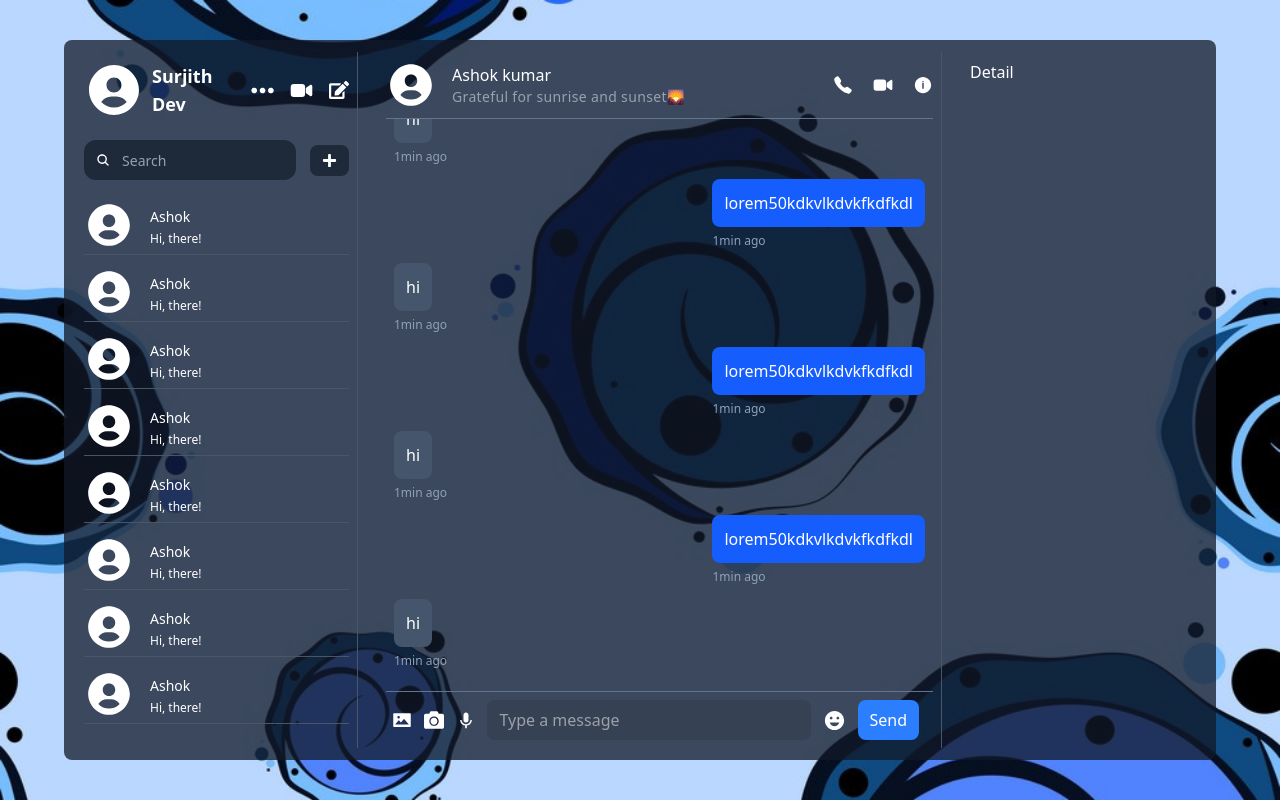
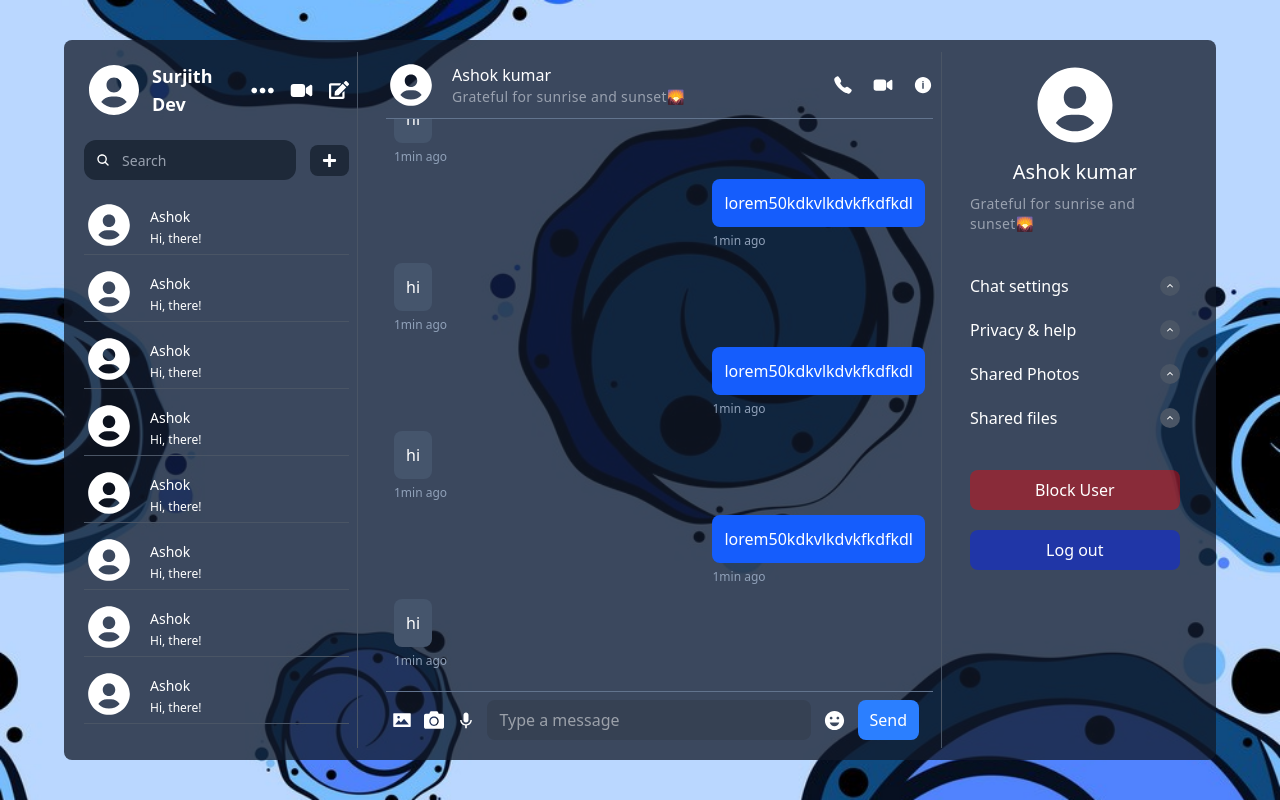
Before and after one commit to SurjithPeriyasamy/chat-system, a React (Vite) app: page / in a window 1280 px wide. Built offline with nearby package versions, Linux system fonts and the light colour scheme.

Commit message:
detail component completed

```diff
--- a/src/components/detail/Detail.tsx
+++ b/src/components/detail/Detail.tsx
@@ -1,7 +1,46 @@
 import { JSX } from "react";
+import { BiSolidUserCircle } from "react-icons/bi";
+import { FaAngleDown } from "react-icons/fa6";
+import { FaAngleUp } from "react-icons/fa6";
 
 const Detail = (): JSX.Element => {
-  return <div className="w-1/5 border-none">Detail</div>;
+  return (
+    <div className="w-1/5 border-none space-y-10">
+      <div className="flex flex-col items-center gap-2">
+        <BiSolidUserCircle size={90} />
+        <span className="text-xl font-medium">Ashok kumar</span>
+        <span className="tracking-wide text-sm text-gray-400 font-medium">
+          Grateful for sunrise and sunset🌄
+        </span>
+      </div>
+      <div className="*:flex *:justify-between *:items-center flex flex-col gap-5">
+        <div>
+          <span>Chat settings</span>
+          <FaAngleUp size={20} className="bg-gray-600 rounded-full p-1.5" />
+        </div>
+        <div>
+          <span>Privacy & help</span>
+          <FaAngleUp size={20} className="bg-gray-600 rounded-full p-1.5" />
+        </div>
+        <div>
+          <span>Shared Photos</span>{" "}
+          <FaAngleUp size={20} className="bg-gray-600 rounded-full p-1.5" />
+        </div>
+        <div>
+          <span>Shared files</span>{" "}
+          <FaAngleUp size={20} className="bg-gray-600 rounded-full p-1.5" />
+        </div>
+      </div>
+      <div className="flex flex-col gap-5">
+        <button className="bg-[rgba(255,0,0,0.40)] p-2 rounded-lg ">
+          Block User
+        </button>
+        <button className="bg-[rgba(0,32,255,0.45)] p-2 rounded-lg">
+          Log out
+        </button>
+      </div>
+    </div>
+  );
 };
 
 export default Detail;
```
Also changed, not shown: src/App.tsx (+32 -0 lines).
